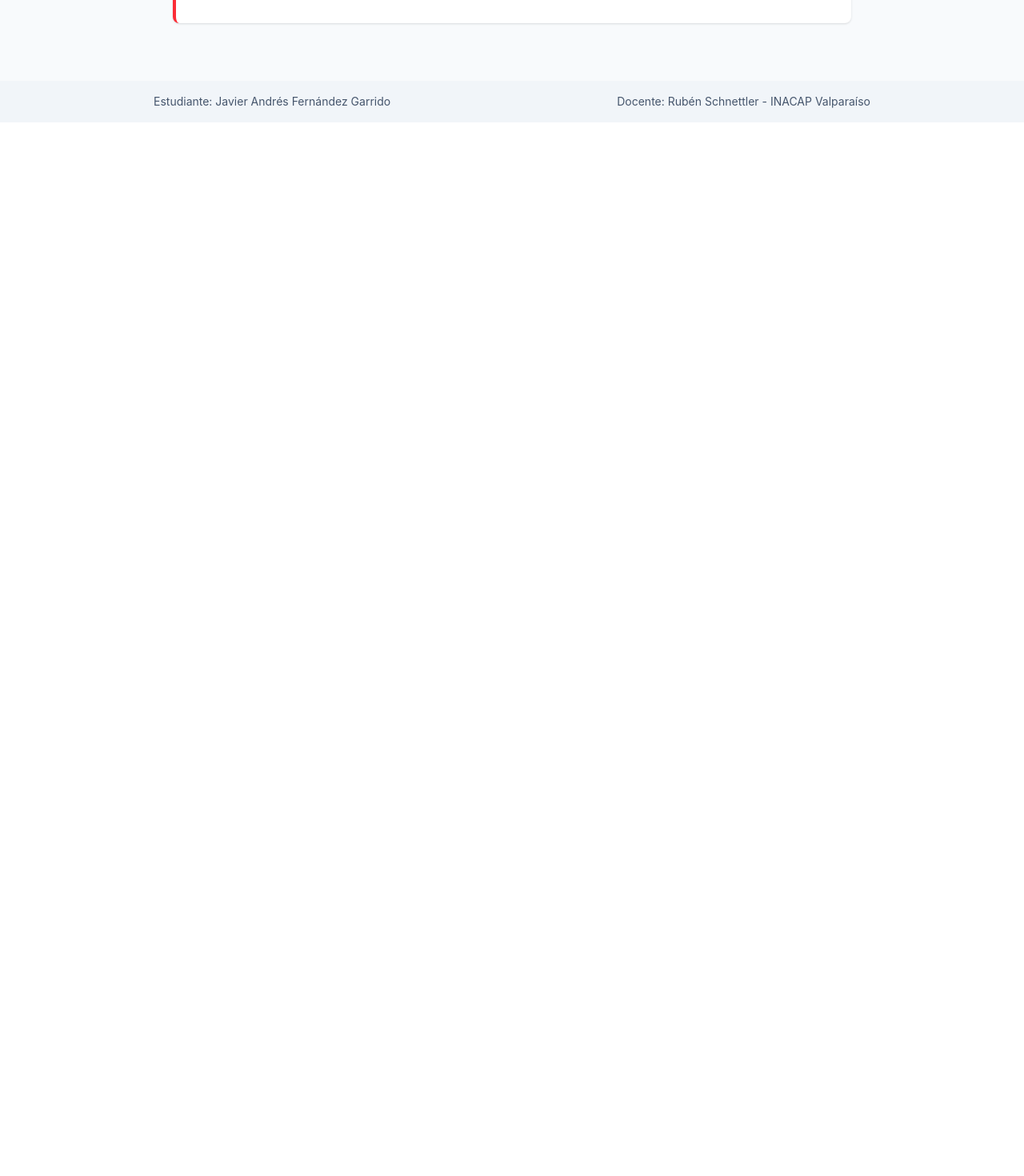
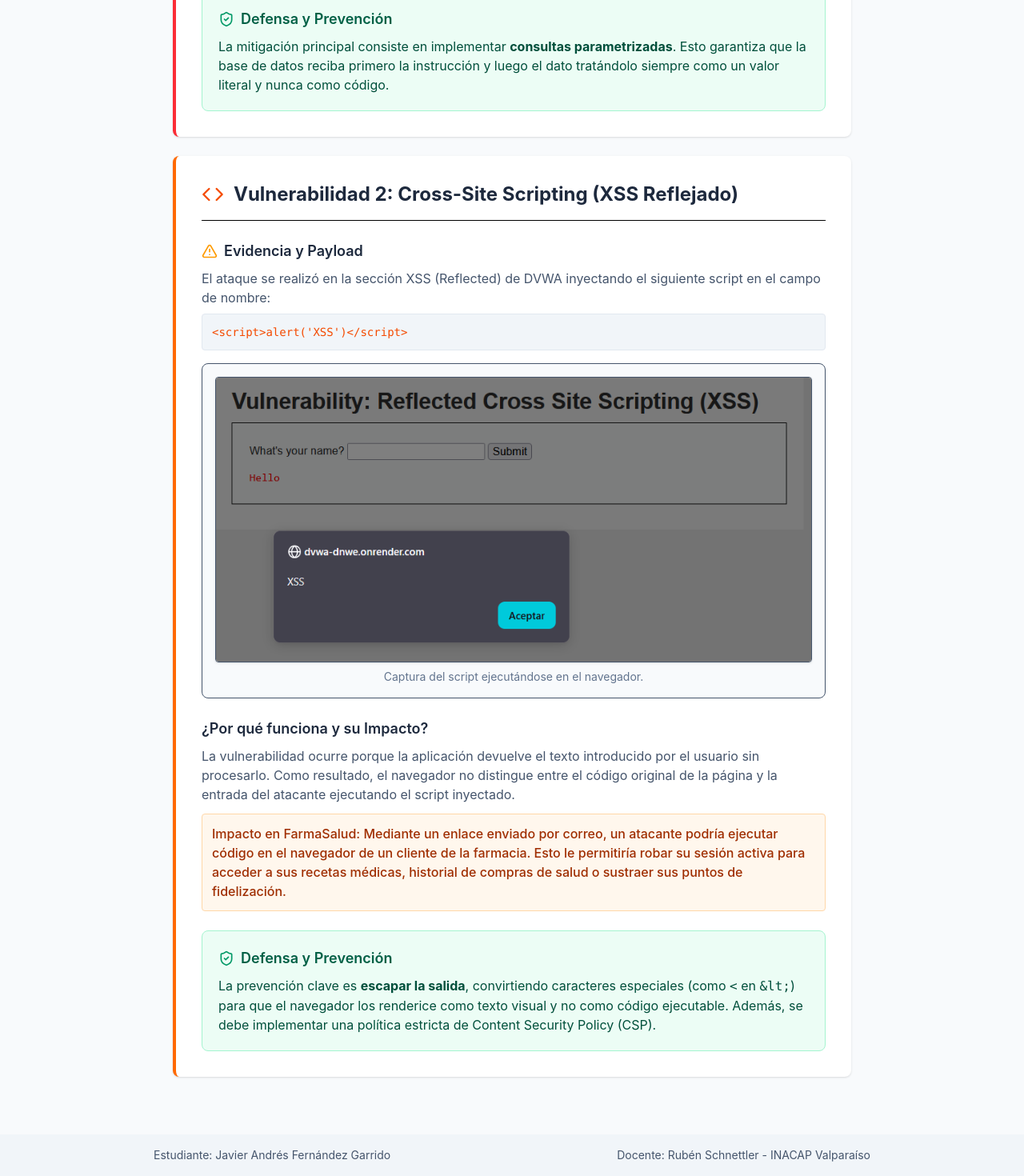
Before and after one commit to Jaanfg/auditoria_ferjav, a React (Vite) app: page / in a window 1280 px wide. Shown: the part 1869-3339 px from the top of the page at 80% size. Before the commit the page ends 2022 px from the top, so only its background shows below. Built offline with nearby package versions, Linux system fonts and the light colour scheme.

Commit message:
Se agrega ataque XSS

```diff
--- a/src/App.jsx
+++ b/src/App.jsx
@@ -1,6 +1,7 @@
 import { Shield, BookOpen } from 'lucide-react'
 import Resumen from './components/Resumen'
 import InyeccionSQL from './components/InyeccionSQL'
+import XSS from './components/XSS'
 
 function App() {
   return (
@@ -34,7 +35,7 @@ function App() {
 
         <Resumen />
         <InyeccionSQL />
-
+        <XSS />
       </main>
 
       <footer className="bg-slate-100 text-slate-600 text-sm py-4 px-6">
--- /dev/null
+++ b/src/components/XSS.jsx
@@ -0,0 +1,62 @@
+import { Code, AlertTriangle, ShieldCheck } from 'lucide-react'
+
+function XSS() {
+  return (
+    <div className="bg-white rounded-lg shadow p-8 mb-6 border-l-4 border-orange-500">
+      <div className="flex items-center gap-3 mb-6 border-b pb-4">
+        <Code className="text-orange-600" size={28} />
+        <h2 className="text-2xl font-bold text-slate-800">
+          Vulnerabilidad 2: Cross-Site Scripting (XSS Reflejado)
+        </h2>
+      </div>
+
+      <div className="space-y-6 text-slate-600">
+        <div>
+          <h3 className="text-lg font-semibold text-slate-800 flex items-center gap-2">
+            <AlertTriangle className="text-amber-500" size={20} />
+            Evidencia y Payload
+          </h3>
+          <p className="mt-2">
+            El ataque se realizó en la sección XSS (Reflected) de DVWA inyectando el siguiente script en el campo de nombre:
+          </p>
+          <code className="block bg-slate-100 p-3 rounded mt-2 text-orange-600 font-mono text-sm border border-slate-200">
+            &lt;script&gt;alert('XSS')&lt;/script&gt;
+          </code>
+
+          <div className="mt-4 p-4 bg-slate-50 border rounded-lg text-center">
+            <img
+              src="/img/xss_ferjav.png"
+              alt="Evidencia de XSS Reflejado"
+              className="rounded border shadow-sm mx-auto max-w-full"
+            />
+            <p className="text-sm text-slate-500 mt-2">
+              Captura del script ejecutándose en el navegador.
+            </p>
+          </div>
+        </div>
+
+        <div>
+          <h3 className="text-lg font-semibold text-slate-800">¿Por qué funciona y su Impacto?</h3>
+          <p className="mt-2">
+            La vulnerabilidad ocurre porque la aplicación devuelve el texto introducido por el usuario sin procesarlo. Como resultado, el navegador no distingue entre el código original de la página y la entrada del atacante ejecutando el script inyectado.
+          </p>
+          <p className="mt-3 font-medium text-orange-800 bg-orange-50 p-3 rounded border border-orange-200">
+            Impacto en FarmaSalud: Mediante un enlace enviado por correo, un atacante podría ejecutar código en el navegador de un cliente de la farmacia. Esto le permitiría robar su sesión activa para acceder a sus recetas médicas, historial de compras de salud o sustraer sus puntos de fidelización.
+          </p>
+        </div>
+
+        <div className="bg-emerald-50 p-5 rounded-lg border border-emerald-200">
+          <h3 className="text-lg font-semibold text-emerald-800 flex items-center gap-2">
+            <ShieldCheck className="text-emerald-600" size={20} />
+            Defensa y Prevención
+          </h3>
+          <p className="mt-2 text-emerald-900">
+            La prevención clave es <strong>escapar la salida</strong>, convirtiendo caracteres especiales (como <code>&lt;</code> en <code>&amp;lt;</code>) para que el navegador los renderice como texto visual y no como código ejecutable. Además, se debe implementar una política estricta de Content Security Policy (CSP).
+          </p>
+        </div>
+      </div>
+    </div>
+  )
+}
+
+export default XSS
```
Also changed, not shown: public/img/sqli_ferjav.png (added), public/img/xss_ferjav.png (added).
